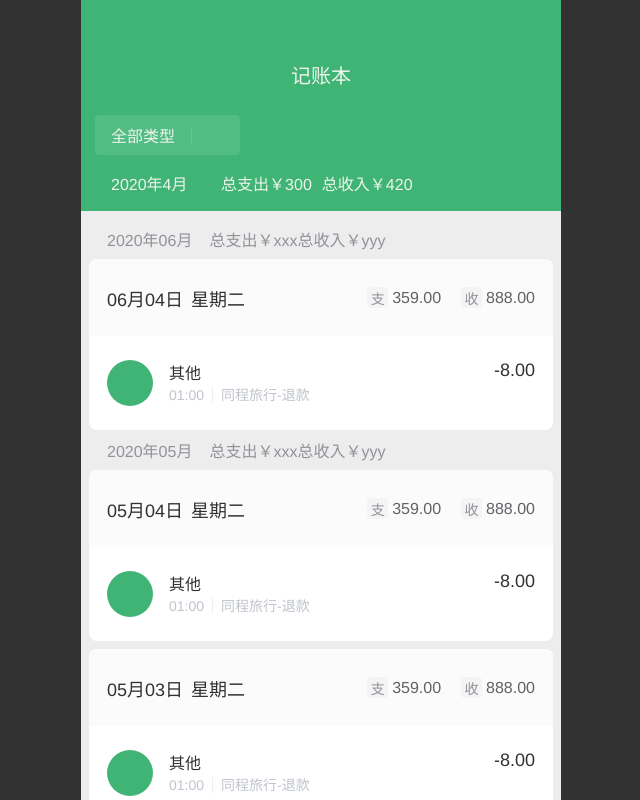
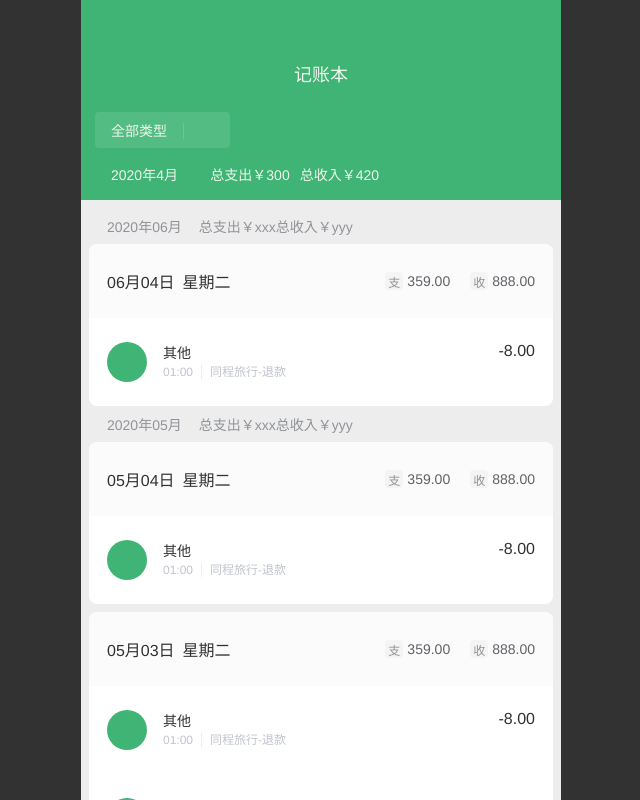
Before and after one commit to haixiangyan/weixin-cash, a React (Create React App) app: page / in a window 1280 px wide. Shown: the whole page, without its empty margins (319-959 px from the left). Built offline with nearby package versions, Linux system fonts and the light colour scheme.

Commit message:
修改文字大小

```diff
--- a/src/assets/styles/global.scss
+++ b/src/assets/styles/global.scss
@@ -5,7 +5,7 @@
   margin: 0;
   box-sizing: border-box;
   font-family: "Helvetica Neue",Helvetica,"PingFang SC","Hiragino Sans GB","Microsoft YaHei","微软雅黑",Arial,sans-serif;
-  font-size: 16px;
+  font-size: $normal-text-size;
 }
 
 body {
--- a/src/assets/styles/variables.scss
+++ b/src/assets/styles/variables.scss
@@ -7,3 +7,8 @@ $main-text: #303133;
 $normal-text: #606266;
 $sub-text: #909399;
 $placeholder: #C0C4CC;
+
+$large-text-size: 18px;
+$main-text-size: 16px;
+$normal-text-size: 14px;
+$small-text-size: 12px;
--- a/src/components/Category.tsx
+++ b/src/components/Category.tsx
@@ -24,14 +24,14 @@ const StyledCategory = styled.span<TStyledCategory>(props =>({
   display: 'inline-flex',
   alignItems: 'center',
   justifyContent: 'center',
-  height: 46,
-  width: 46,
+  height: 40,
+  width: 40,
   background: props.background,
   borderRadius: '50%',
   svg: {
     fill: props.fill,
-    height: 26,
-    width: 26
+    height: 24,
+    width: 24
   }
 }))
 
--- a/src/theme/index.tsx
+++ b/src/theme/index.tsx
@@ -8,10 +8,10 @@ const theme = {
   $subText: '#909399',
   $placeholder: '#C0C4CC',
 
-  $largeTextSize: '20px',
-  $mainTextSize: '18px',
-  $normalTextSize: '16px',
-  $smallTextSize: '14px',
+  $largeTextSize: '18px',
+  $mainTextSize: '16px',
+  $normalTextSize: '14px',
+  $smallTextSize: '12px',
 }
 
 export default theme
```
